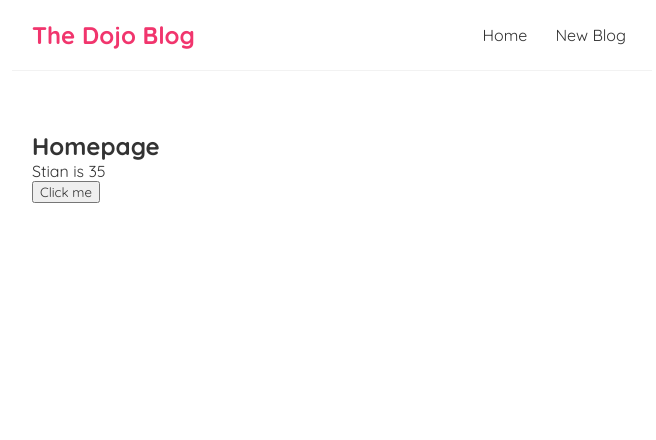
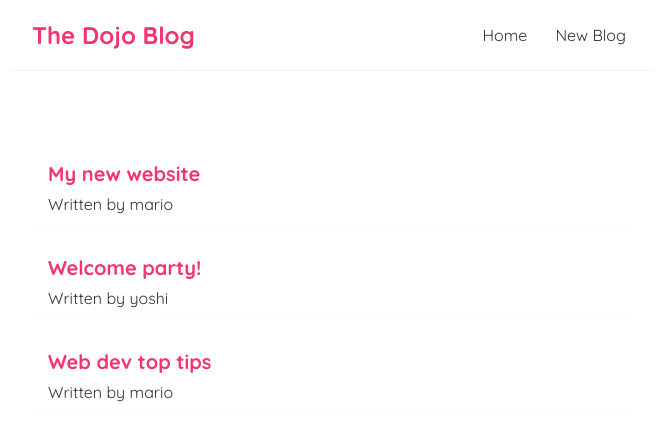
Before and after one commit to stianglomsrod/dojo-blog, a React (Create React App) app: page / in a window 1280 px wide. Shown: the top 440 px of the page, without its empty margins (308-964 px from the left). Built offline with nearby package versions, Linux system fonts and the light colour scheme.

Commit message:
Refactor Home component, add blog previews and remove unused files

```diff
--- a/src/Home.js
+++ b/src/Home.js
@@ -1,22 +1,21 @@
 import { useState } from "react";
 
 const Home = () => {
-  // let name = "Stian";
-  const [name, setName] = useState("Stian");
-  const [age, setAge] = useState(35)
 
-  const handleClick = () => {
-    setName("Thomas")
-    setAge("34")
-
-  };
-
+  const [blogs, setBlogs] = useState([
+    { title: "My new website", body: "lorem ipsum...", author: 'mario', id: 1},
+    { title: "Welcome party!", body: "lorem ipsum...", author: 'yoshi', id: 2},
+    { title: "Web dev top tips", body: "lorem ipsum...", author: 'mario', id: 3},
+  ]);
 
   return (
     <div className="home">
-      <h2>Homepage</h2>
-      <p>{ name } is { age }</p>
-      <button onClick={handleClick}>Click me</button>
+      {blogs.map((blog) => (
+        <div className="blog-preview" key={blog.id}>
+        <h2>{ blog.title }</h2>
+        <p>Written by { blog.author }</p>
+        </div>
+      ))}
     </div>
   );
 };
--- a/src/index.css
+++ b/src/index.css
@@ -33,3 +33,18 @@
   margin: 40px auto;
   padding: 20px;
 }
+
+/* blog previews / list */
+.blog-preview {
+  padding: 10px 16px;
+  margin: 20px 0;
+  border-bottom: 1px solid #fafafa;
+}
+.blog-preview:hover {
+  box-shadow: 1px 3px 5px rgba(0, 0, 0, 0.1);
+}
+.blog-preview h2 {
+  font-size: 20px;
+  color: #f1356d;
+  margin-bottom: 8px;
+}
```
Also changed, not shown: src/setupTests.js (deleted, +0 -5 lines).
